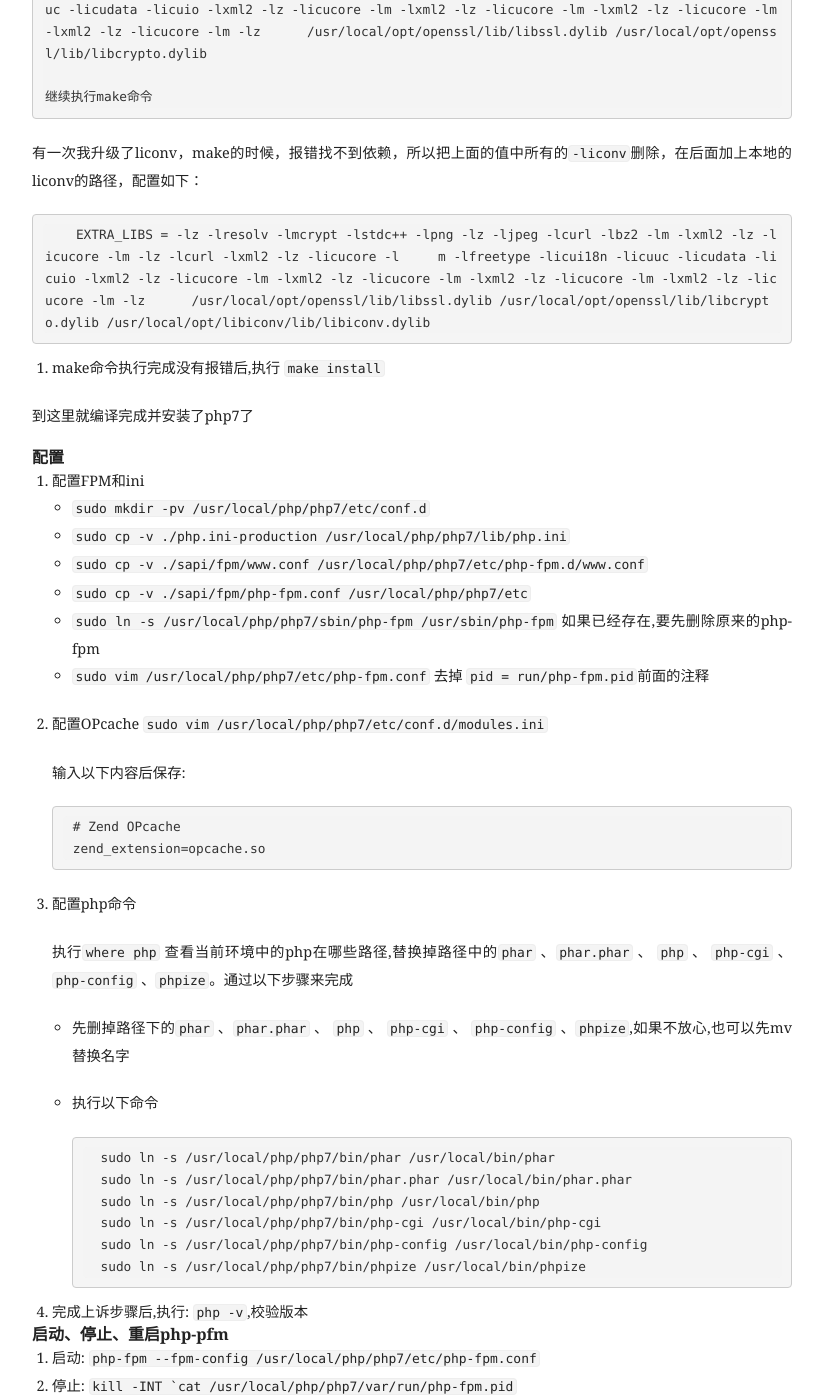
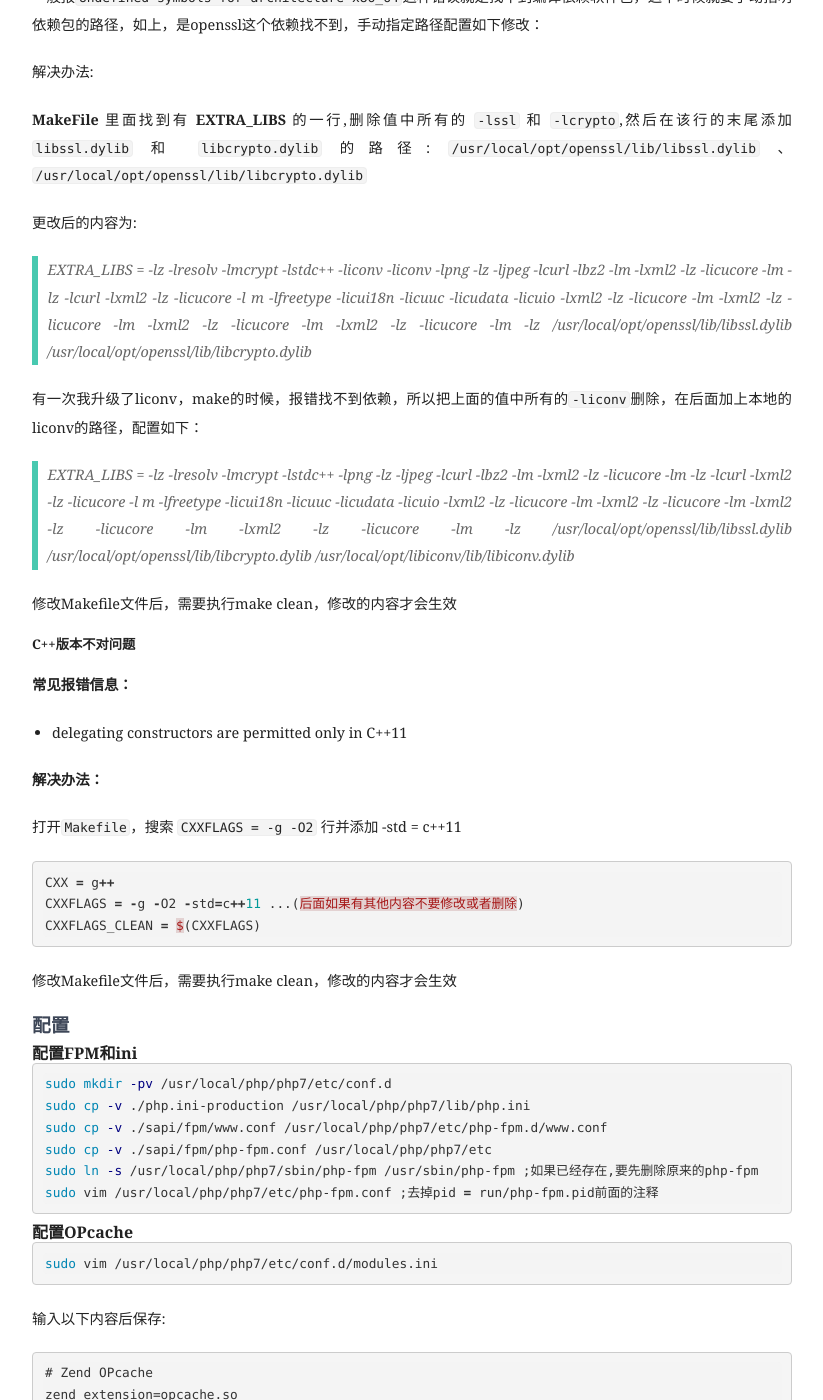
Before and after one commit to lanffy/lanffy.github.io, a Jekyll site: the page built from _posts/2017/2017-03-01-mac-install-php7-with-source-code.md, in a window 1280 px wide and 1400 px high, scrolled down 2485 px. Shown: the whole window, without its empty margins (228-1051 px from the left). Built offline with Jekyll 4.4.1, drawn with Linux system fonts in a browser that asks for light colours; nearby versions of some CDN libraries; comment, search, counter and statistics services are not loaded; some of the changed text lies outside the part shown.

Commit message:
update post

````diff
--- a/_posts/2017/2017-03-01-mac-install-php7-with-source-code.md
+++ b/_posts/2017/2017-03-01-mac-install-php7-with-source-code.md
@@ -53,7 +55,7 @@ author_name: R_Lanffy
             --disable-phpdbg \
             --disable-phpdbg-webhelper \
             --enable-opcache \
-            --with-openssl=/usr/local/Cellar/openssl/1.0.2n \
+            --with-openssl=/usr/local/opt/openssl \
             --enable-simplexml \
             --with-sqlite3 \
             --enable-xmlreader \
@@ -62,96 +64,123 @@ author_name: R_Lanffy
             --enable-sockets \
             --with-xmlrpc
 
-编译配置中，有很多依赖都是写死的路径，你可以根据你自己的路径进行配置。
+    编译配置中，有很多依赖都是写死的路径，你可以根据你自己的路径进行配置。
 
+5. 执行 ``make``，make过程中如果报错请参考后面的“编译常见报错解决”
+6. 执行 ``make install``
 
-5. 执行 ``make`` 进行编译,在编译过程中,遇到了这个报错:
+#### 编译常见报错解决
 
-        Undefined symbols for architecture x86_64:
-          "_PKCS5_PBKDF2_HMAC", referenced from:
-              _zif_openssl_pbkdf2 in openssl.o
-          "_SSL_CTX_set_alpn_protos", referenced from:
-              _php_openssl_setup_crypto in xp_ssl.o
-          "_SSL_CTX_set_alpn_select_cb", referenced from:
-              _php_openssl_setup_crypto in xp_ssl.o
-          "_SSL_get0_alpn_selected", referenced from:
-              _php_openssl_sockop_set_option in xp_ssl.o
-          "_SSL_select_next_proto", referenced from:
-              _server_alpn_callback in xp_ssl.o
-          "_TLSv1_1_client_method", referenced from:
-              _php_openssl_setup_crypto in xp_ssl.o
-          "_TLSv1_1_server_method", referenced from:
-              _php_openssl_setup_crypto in xp_ssl.o
-          "_TLSv1_2_client_method", referenced from:
-              _php_openssl_setup_crypto in xp_ssl.o
-          "_TLSv1_2_server_method", referenced from:
-              _php_openssl_setup_crypto in xp_ssl.o
-        ld: symbol(s) not found for architecture x86_64
-        clang: error: linker command failed with exit code 1 (use -v to see invocation)
-        make: *** [sapi/cli/php] Error 1
+##### openssl、liconv等依赖包找不到问题
+
+常见报错标志：
+* ld: symbol(s) not found for architecture x86_64
+* clang: error: linker command failed with exit code 1 (use -v to see invocation)
+
+执行 ``make`` 进行编译,在编译过程中,遇到了这个报错:
+
+    Undefined symbols for architecture x86_64:
+      "_PKCS5_PBKDF2_HMAC", referenced from:
+          _zif_openssl_pbkdf2 in openssl.o
+      "_SSL_CTX_set_alpn_protos", referenced from:
+          _php_openssl_setup_crypto in xp_ssl.o
+      "_SSL_CTX_set_alpn_select_cb", referenced from:
+          _php_openssl_setup_crypto in xp_ssl.o
+      "_SSL_get0_alpn_selected", referenced from:
+          _php_openssl_sockop_set_option in xp_ssl.o
+      "_SSL_select_next_proto", referenced from:
+          _server_alpn_callback in xp_ssl.o
+      "_TLSv1_1_client_method", referenced from:
+          _php_openssl_setup_crypto in xp_ssl.o
+      "_TLSv1_1_server_method", referenced from:
+          _php_openssl_setup_crypto in xp_ssl.o
+      "_TLSv1_2_client_method", referenced from:
+          _php_openssl_setup_crypto in xp_ssl.o
+      "_TLSv1_2_server_method", referenced from:
+          _php_openssl_setup_crypto in xp_ssl.o
+    ld: symbol(s) not found for architecture x86_64
+    clang: error: linker command failed with exit code 1 (use -v to see invocation)
+    make: *** [sapi/cli/php] Error 1
 
 一般报``Undefined symbols for architecture x86_64``这种错误就是找不到编译依赖软件包，这个时候就要手动指明依赖包的路径，如上，是openssl这个依赖找不到，手动指定路径配置如下修改：
 
-    **解决办法**
+解决办法:
 
-    MakeFile 里面找到有 **EXTRA_LIBS** 的一行,删除值中所有的 -lssl 和 -lcrypto,然后在该行的末尾添加 libssl.dylib 和 libcrypto.dylib 的路径: ``/usr/local/opt/openssl/lib/libssl.dylib`` 、 ``/usr/local/opt/openssl/lib/libcrypto.dylib``
+**MakeFile** 里面找到有 **EXTRA_LIBS** 的一行,删除值中所有的 ``-lssl`` 和 ``-lcrypto``,然后在该行的末尾添加 ``libssl.dylib`` 和 ``libcrypto.dylib`` 的路径: ``/usr/local/opt/openssl/lib/libssl.dylib`` 、 ``/usr/local/opt/openssl/lib/libcrypto.dylib``
 
-    更改后的内容为:
+更改后的内容为:
 
-        EXTRA_LIBS = -lz -lresolv -lmcrypt -lstdc++ -liconv -liconv -lpng -lz -ljpeg -lcurl -lbz2 -lm -lxml2 -lz -licucore -lm -lz -lcurl -lxml2 -lz -licucore -l     m -lfreetype -licui18n -licuuc -licudata -licuio -lxml2 -lz -licucore -lm -lxml2 -lz -licucore -lm -lxml2 -lz -licucore -lm -lxml2 -lz -licucore -lm -lz      /usr/local/opt/openssl/lib/libssl.dylib /usr/local/opt/openssl/lib/libcrypto.dylib
-
-    继续执行make命令
+>EXTRA_LIBS = -lz -lresolv -lmcrypt -lstdc++ -liconv -liconv -lpng -lz -ljpeg -lcurl -lbz2 -lm -lxml2 -lz -licucore -lm -lz -lcurl -lxml2 -lz -licucore -l     m -lfreetype -licui18n -licuuc -licudata -licuio -lxml2 -lz -licucore -lm -lxml2 -lz -licucore -lm -lxml2 -lz -licucore -lm -lxml2 -lz -licucore -lm -lz /usr/local/opt/openssl/lib/libssl.dylib /usr/local/opt/openssl/lib/libcrypto.dylib
 
 有一次我升级了liconv，make的时候，报错找不到依赖，所以把上面的值中所有的``-liconv``删除，在后面加上本地的liconv的路径，配置如下：
 
-        EXTRA_LIBS = -lz -lresolv -lmcrypt -lstdc++ -lpng -lz -ljpeg -lcurl -lbz2 -lm -lxml2 -lz -licucore -lm -lz -lcurl -lxml2 -lz -licucore -l     m -lfreetype -licui18n -licuuc -licudata -licuio -lxml2 -lz -licucore -lm -lxml2 -lz -licucore -lm -lxml2 -lz -licucore -lm -lxml2 -lz -licucore -lm -lz      /usr/local/opt/openssl/lib/libssl.dylib /usr/local/opt/openssl/lib/libcrypto.dylib /usr/local/opt/libiconv/lib/libiconv.dylib
+>EXTRA_LIBS = -lz -lresolv -lmcrypt -lstdc++ -lpng -lz -ljpeg -lcurl -lbz2 -lm -lxml2 -lz -licucore -lm -lz -lcurl -lxml2 -lz -licucore -l     m -lfreetype -licui18n -licuuc -licudata -licuio -lxml2 -lz -licucore -lm -lxml2 -lz -licucore -lm -lxml2 -lz -licucore -lm -lxml2 -lz -licucore -lm -lz      /usr/local/opt/openssl/lib/libssl.dylib /usr/local/opt/openssl/lib/libcrypto.dylib /usr/local/opt/libiconv/lib/libiconv.dylib
 
-6. make命令执行完成没有报错后,执行 ``make install``
+修改Makefile文件后，需要执行make clean，修改的内容才会生效
 
-到这里就编译完成并安装了php7了
+##### C++版本不对问题
 
+**常见报错信息：**
 
+* delegating constructors are permitted only in C++11
 
-#### 配置
+**解决办法：**
 
+打开``Makefile``，搜索 ``CXXFLAGS = -g -O2`` 行并添加 -std = c++11
 
-1. 配置FPM和ini
-	* ``sudo mkdir -pv /usr/local/php/php7/etc/conf.d``
-	* ``sudo cp -v ./php.ini-production /usr/local/php/php7/lib/php.ini``
-	* ``sudo cp -v ./sapi/fpm/www.conf /usr/local/php/php7/etc/php-fpm.d/www.conf``
-	* ``sudo cp -v ./sapi/fpm/php-fpm.conf /usr/local/php/php7/etc``
-	* ``sudo ln -s /usr/local/php/php7/sbin/php-fpm /usr/sbin/php-fpm`` 如果已经存在,要先删除原来的php-fpm
-	* ``sudo vim /usr/local/php/php7/etc/php-fpm.conf`` 去掉 ``pid = run/php-fpm.pid``前面的注释
+```c
+CXX = g++
+CXXFLAGS = -g -O2 -std=c++11 ...(后面如果有其他内容不要修改或者删除)
+CXXFLAGS_CLEAN = $(CXXFLAGS)
+```
 
-2. 配置OPcache
-``sudo vim /usr/local/php/php7/etc/conf.d/modules.ini``
+修改Makefile文件后，需要执行make clean，修改的内容才会生效
 
-	输入以下内容后保存:
-	```
-	# Zend OPcache
-	zend_extension=opcache.so
-	```
+### 配置
 
-3. 配置php命令
+#### 配置FPM和ini
 
-    执行``where php`` 查看当前环境中的php在哪些路径,替换掉路径中的``phar`` 、``phar.phar`` 、 ``php`` 、 ``php-cgi`` 、 ``php-config`` 、``phpize``。通过以下步骤来完成
+```bash
+sudo mkdir -pv /usr/local/php/php7/etc/conf.d
+sudo cp -v ./php.ini-production /usr/local/php/php7/lib/php.ini
+sudo cp -v ./sapi/fpm/www.conf /usr/local/php/php7/etc/php-fpm.d/www.conf
+sudo cp -v ./sapi/fpm/php-fpm.conf /usr/local/php/php7/etc
+sudo ln -s /usr/local/php/php7/sbin/php-fpm /usr/sbin/php-fpm ;如果已经存在,要先删除原来的php-fpm
+sudo vim /usr/local/php/php7/etc/php-fpm.conf ;去掉pid = run/php-fpm.pid前面的注释
+```
 
-    * 先删掉路径下的``phar`` 、``phar.phar`` 、 ``php`` 、 ``php-cgi`` 、 ``php-config`` 、``phpize``,如果不放心,也可以先mv替换名字
-    * 执行以下命令
+#### 配置OPcache
 
-            sudo ln -s /usr/local/php/php7/bin/phar /usr/local/bin/phar
-            sudo ln -s /usr/local/php/php7/bin/phar.phar /usr/local/bin/phar.phar
-            sudo ln -s /usr/local/php/php7/bin/php /usr/local/bin/php
-            sudo ln -s /usr/local/php/php7/bin/php-cgi /usr/local/bin/php-cgi
-            sudo ln -s /usr/local/php/php7/bin/php-config /usr/local/bin/php-config
-            sudo ln -s /usr/local/php/php7/bin/phpize /usr/local/bin/phpize
+```bash
+sudo vim /usr/local/php/php7/etc/conf.d/modules.ini
+```
 
-4. 完成上诉步骤后,执行: ``php -v``,校验版本
+输入以下内容后保存:
 
+```
+# Zend OPcache
+zend_extension=opcache.so
+```
 
+#### 配置php命令
+
+执行``where php`` 查看当前环境中的php在哪些路径,替换掉路径中的``phar`` 、``phar.phar`` 、 ``php`` 、 ``php-cgi`` 、 ``php-config`` 、``phpize``。通过以下步骤来完成
+
+* 先删掉路径下的``phar`` 、``phar.phar`` 、 ``php`` 、 ``php-cgi`` 、 ``php-config`` 、``phpize``,如果不放心,也可以先mv替换名字
+* 执行以下命令
+
+```bash
+sudo ln -s /usr/local/php/php7/bin/phar /usr/local/bin/phar
+sudo ln -s /usr/local/php/php7/bin/phar.phar /usr/local/bin/phar.phar
+sudo ln -s /usr/local/php/php7/bin/php /usr/local/bin/php
+sudo ln -s /usr/local/php/php7/bin/php-cgi /usr/local/bin/php-cgi
+sudo ln -s /usr/local/php/php7/bin/php-config /usr/local/bin/php-config
+sudo ln -s /usr/local/php/php7/bin/phpize /usr/local/bin/phpize
+```
+
+完成上诉步骤后,执行: ``php -v``,校验版本
 
 #### 启动、停止、重启php-pfm
-
 
 1. 启动: ``php-fpm --fpm-config /usr/local/php/php7/etc/php-fpm.conf``
 2. 停止: ``kill -INT `cat /usr/local/php/php7/var/run/php-fpm.pid``
````
Also changed, not shown: other parts of _posts/2017/2017-03-01-mac-install-php7-with-source-code.md (+3 -1 lines).
